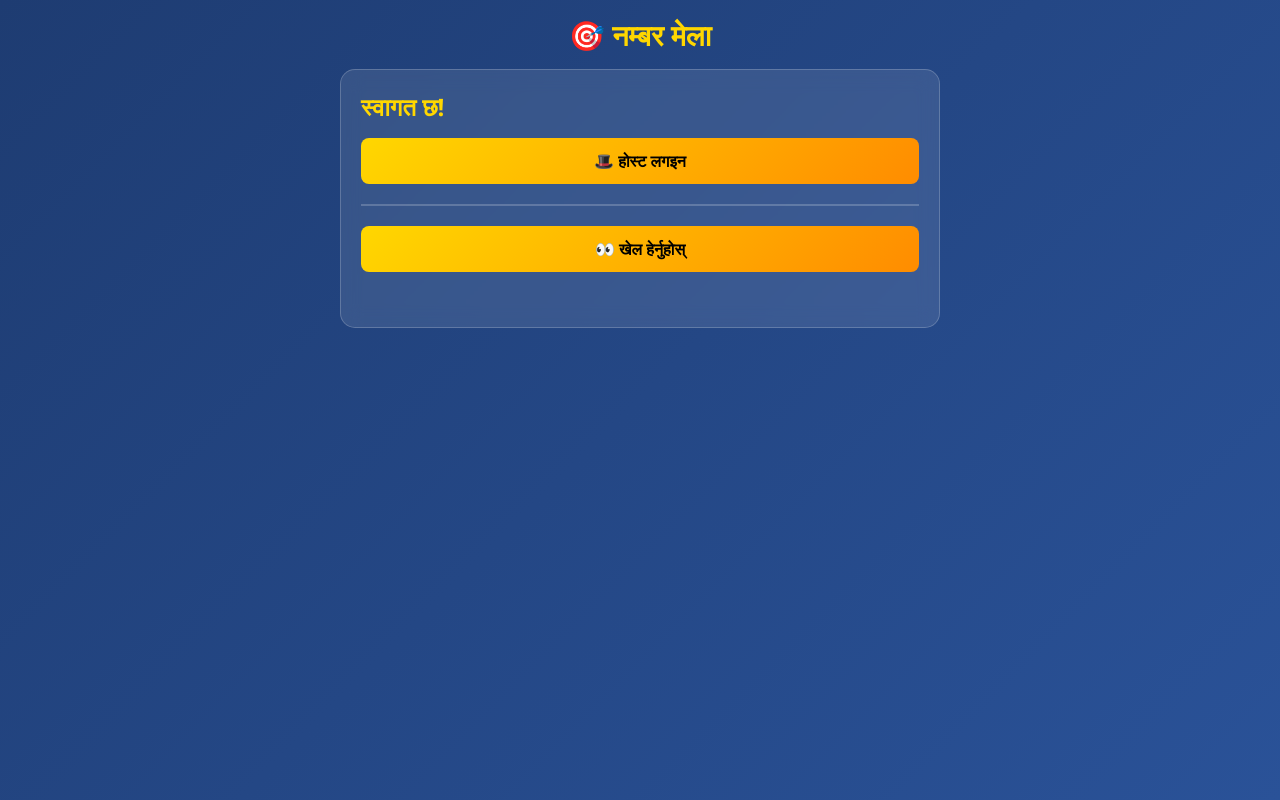
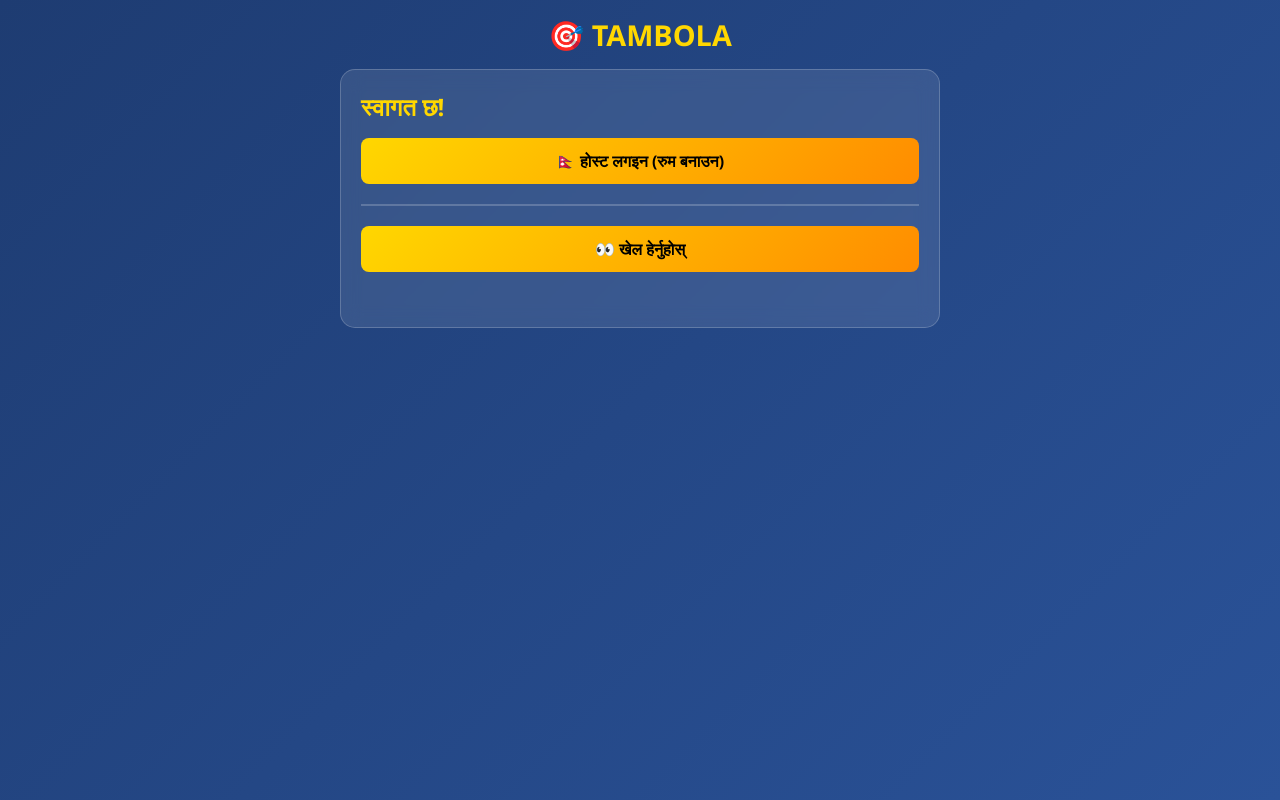
Before and after one commit to parkashrawal/CasinoKingTambola, a website: page public/index.html in a window 1280 px wide. Drawn offline with nearby package versions, Linux system fonts and the light colour scheme; no server answers.

Commit message:
Update index.html

```diff
--- a/public/index.html
+++ b/public/index.html
@@ -3,30 +3,30 @@
 <head>
 <meta charset="UTF-8">
 <meta name="viewport" content="width=device-width, initial-scale=1.0">
-<title>नम्बर मेला</title>
+<title>Tambola</title>
 
 <!-- PWA Meta Tags -->
 <link rel="manifest" href="manifest.json">
 <meta name="theme-color" content="#1e3c72">
 <meta name="apple-mobile-web-app-capable" content="yes">
 <meta name="apple-mobile-web-app-status-bar-style" content="black-translucent">
-<meta name="apple-mobile-web-app-title" content="नम्बर मेला">
+<meta name="apple-mobile-web-app-title" content="Tambola">
 
 <link rel="stylesheet" href="style.css">
 </head>
 <body>
-<h1>🎯 नम्बर मेला</h1>
+<h1>🎯 TAMBOLA</h1>
 
 <div id="landing" class="card">
   <h2>स्वागत छ!</h2>
-  <button onclick="showHostLogin()">🎩 होस्ट लगइन </button>
+  <button onclick="showHostLogin()">🇳🇵 होस्ट लगइन (रुम बनाउन)</button>
   <hr>
   <button onclick="viewGame()">👀 खेल हेर्नुहोस्</button>
   <div id="landingMsg" class="msg"></div>
 </div>
 
 <div id="hostLoginBox" class="card" style="display:none">
-  <h2>🎩 होस्ट लगइन</h2>
+  <h2>🇳🇵 होस्ट लगइन</h2>
   <input id="hostPassword" placeholder="होस्ट पासवर्ड" type="password">
   <button onclick="hostLogin()">लगइन गर्नुहोस्</button>
   <button onclick="backToLanding()" style="background:rgba(255,255,255,0.2);color:#fff">← फिर्ता</button>
@@ -68,7 +68,7 @@
       <button onclick="autoToggle()" id="autoBtn">अटो: बन्द</button>
     </div>
     <div id="gameMsg" class="msg"></div>
-    <h3>निकालिएका नम्बरहरू</h3>
+    <h3>स्वत निस्किएका नम्बरहरू</h3>
     <div id="calledList" class="called-list"></div>
   </div>
 
```
